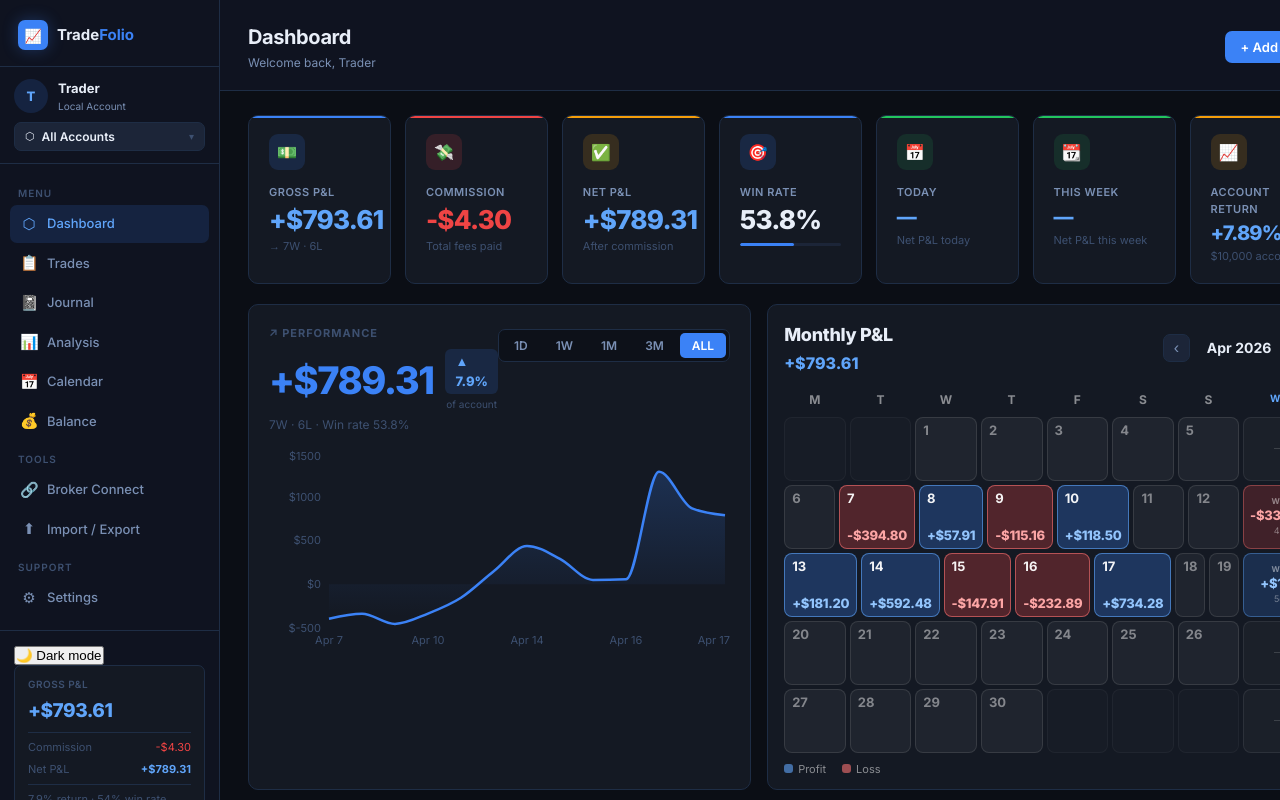
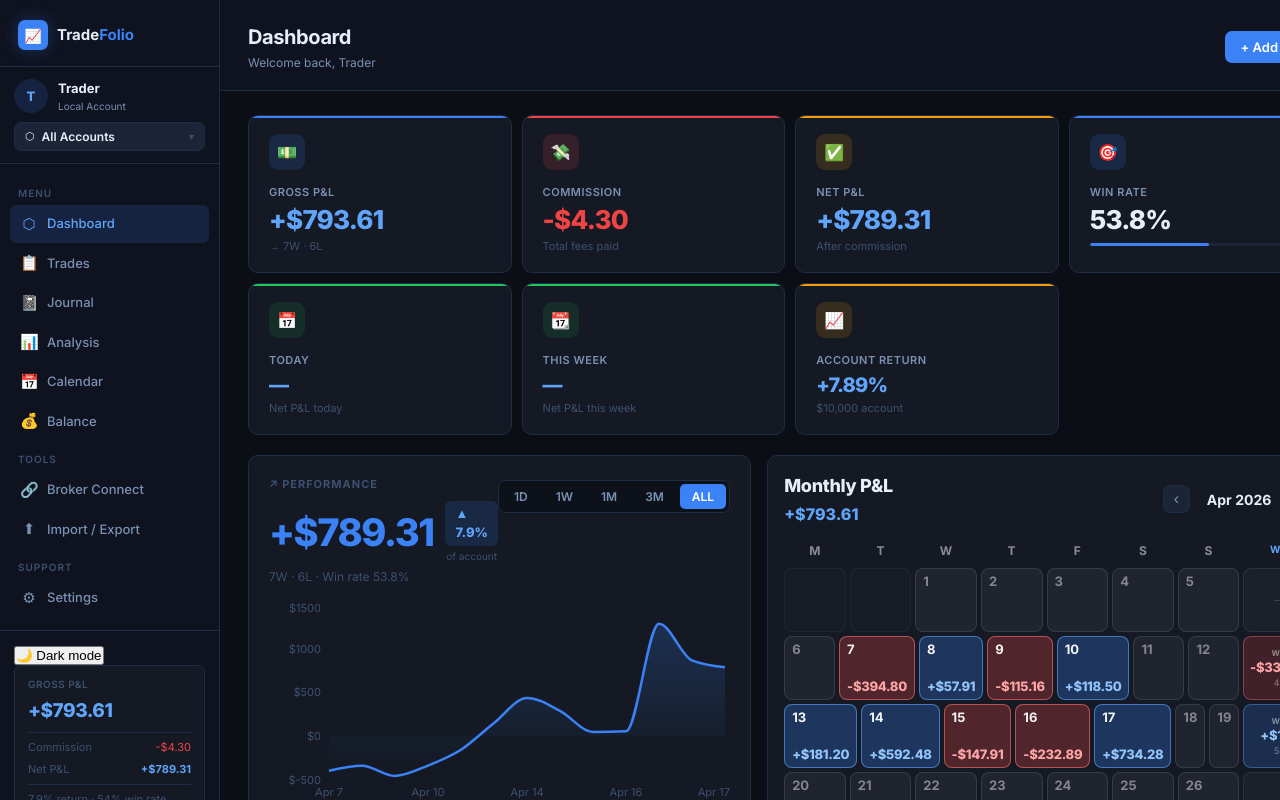
Before and after one commit to mohitchaudhry21/tradefolio, a React (Create React App) app: page / in a window 1280 px wide. Shown: the top 800 px of the page. Built offline with nearby package versions, Linux system fonts and the light colour scheme.

Commit message:
Update Dashboard.js

```diff
--- a/src/pages/Dashboard.js
+++ b/src/pages/Dashboard.js
@@ -165,7 +165,7 @@ export default function Dashboard() {
 
       <div className="page-body">
         {/* Stat cards */}
-        <div className="stat-grid" style={{gridTemplateColumns:'repeat(7,1fr)'}}>
+        <div className="dash-stat-grid">
           <div className="stat-card blue">
             <div className="stat-icon blue">💵</div>
             <div className="stat-label">Gross P&L</div>
@@ -213,7 +213,7 @@ export default function Dashboard() {
         </div>
 
         {/* Chart + Calendar */}
-        <div style={{display:'grid',gridTemplateColumns:'1fr 1fr',gap:16,marginBottom:18}}>
+        <div className="dash-chart-cal">
 
           {/* Performance chart */}
           <div className="card" style={{padding:'20px 20px 14px'}}>
```
